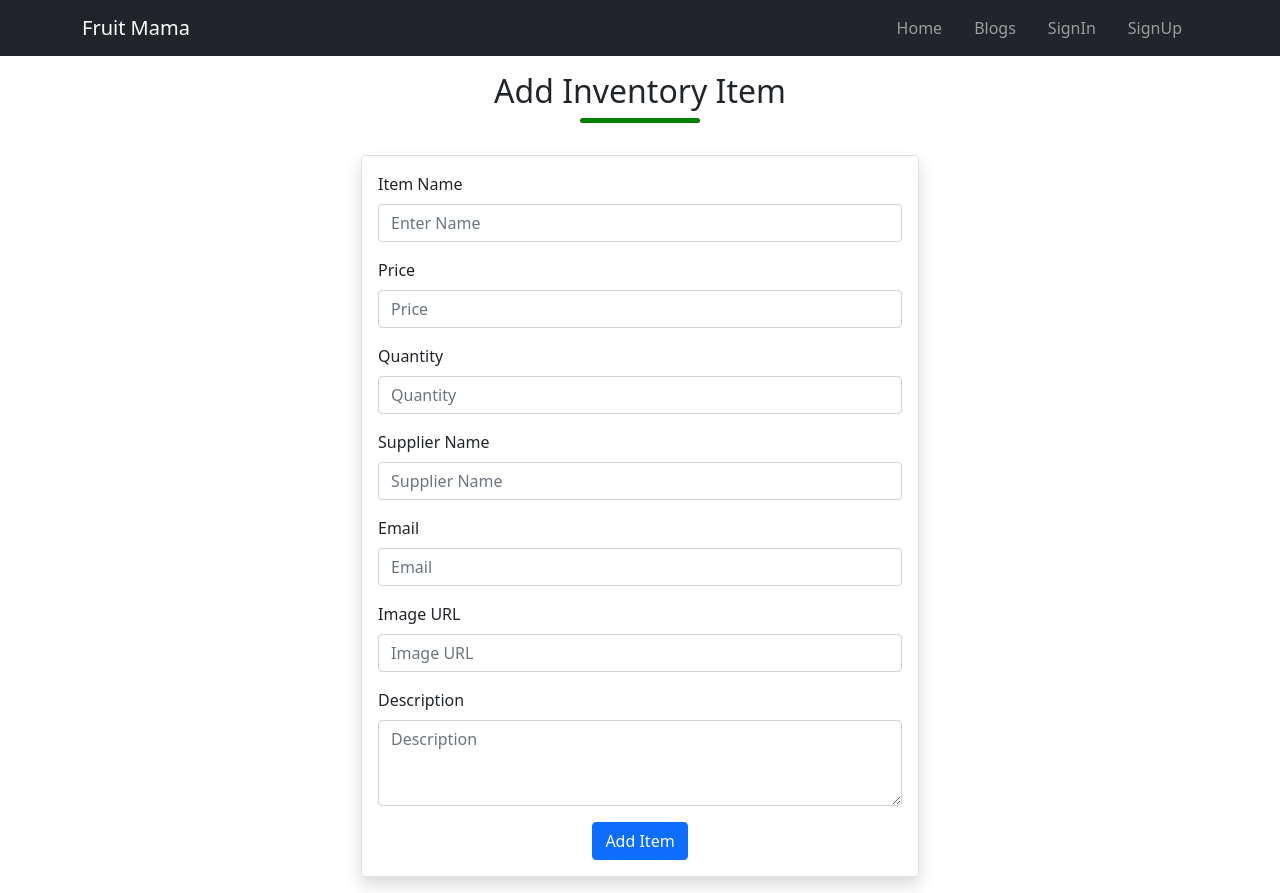
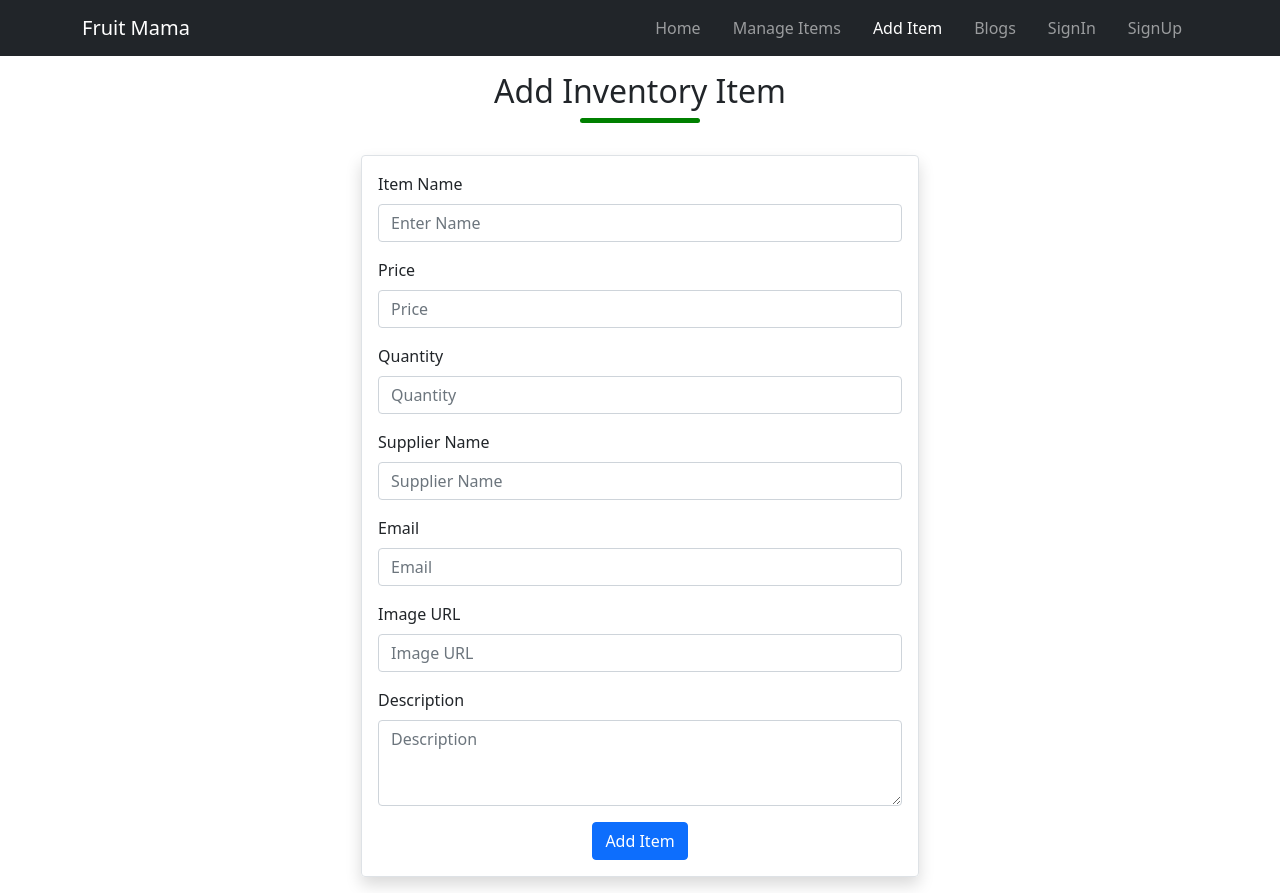
Before and after one commit to tusharpramanikbd/fruit-mama-client, a React (Create React App) app: page /addinventoryitem in a window 1280 px wide. Built offline with nearby package versions, Linux system fonts and the light colour scheme.

Commit message:
manageinventory and add item added on navbar and add item field made required

```diff
--- a/src/components/MyNavbar/MyNavbar.js
+++ b/src/components/MyNavbar/MyNavbar.js
@@ -30,6 +30,30 @@ const MyNavbar = () => {
               to='/'
             >
               Home
+            </NavLink>
+
+            <NavLink
+              className='navbar-links'
+              style={({ isActive }) => {
+                return {
+                  color: isActive ? 'white' : '',
+                }
+              }}
+              to='/manageinventory'
+            >
+              Manage Items
+            </NavLink>
+
+            <NavLink
+              className='navbar-links'
+              style={({ isActive }) => {
+                return {
+                  color: isActive ? 'white' : '',
+                }
+              }}
+              to='/addinventoryitem'
+            >
+              Add Item
             </NavLink>
 
             <NavLink
```
Also changed, not shown: src/pages/AddInventoryItem/AddInventoryItem.js (+7 -0 lines).
